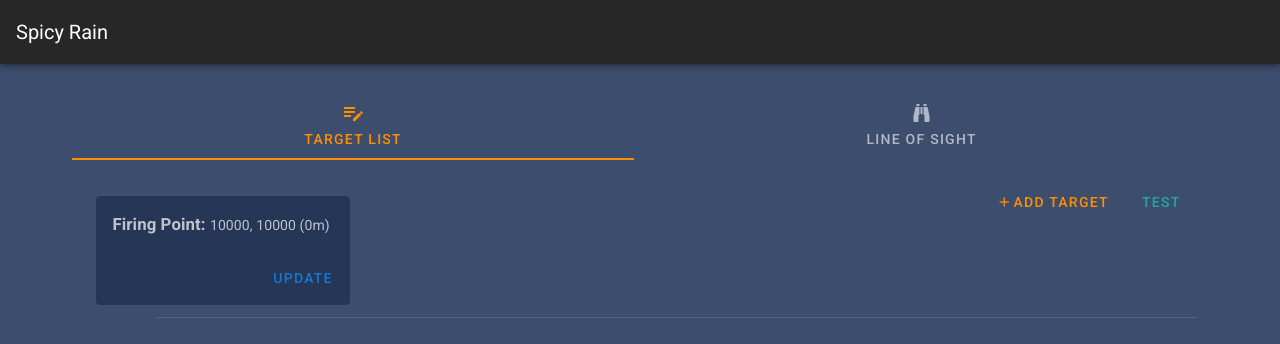
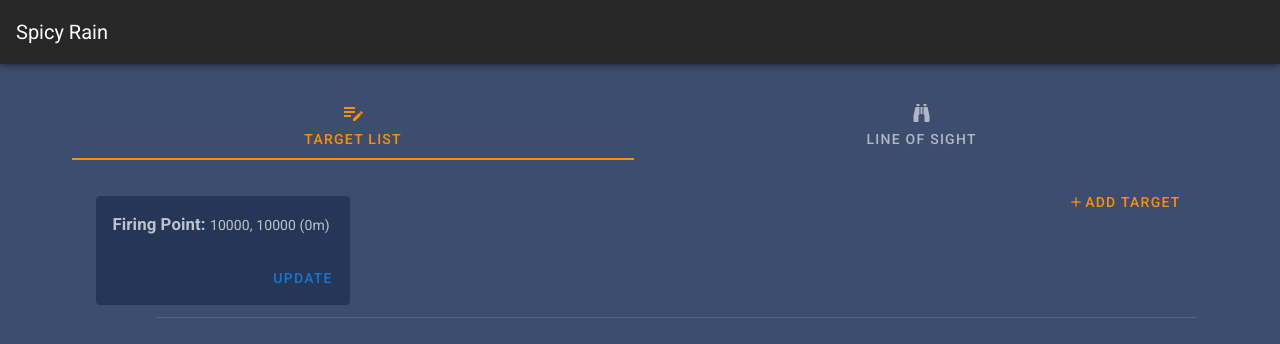
Before and after one commit to AlpacaMyLunch/Spicy-Rain-UI, a Nuxt app: page / in a window 1280 px wide. Shown: the top 344 px of the page. Built offline with nearby package versions, Linux system fonts and the light colour scheme.

Commit message:
comment out test button

```diff
--- a/components/TargetList.vue
+++ b/components/TargetList.vue
@@ -25,7 +25,7 @@
 
       <!-- TEST BUTTON -->
 
-      <v-btn text color="info" v-on:click="addTestTargets">TEST</v-btn>
+      <!-- <v-btn text color="info" v-on:click="addTestTargets">TEST</v-btn> -->
       <!-- /END TEST BUTTON -->
     </v-row>
 
```
